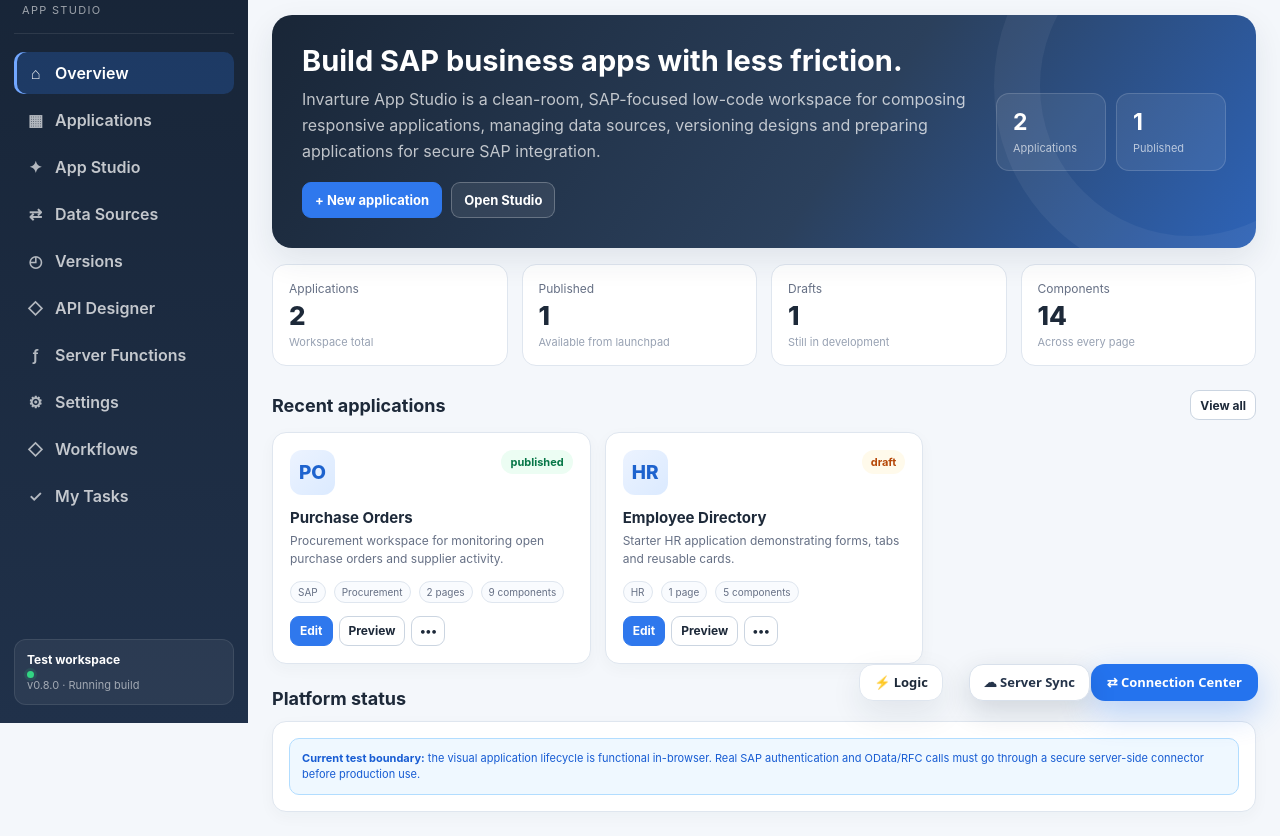
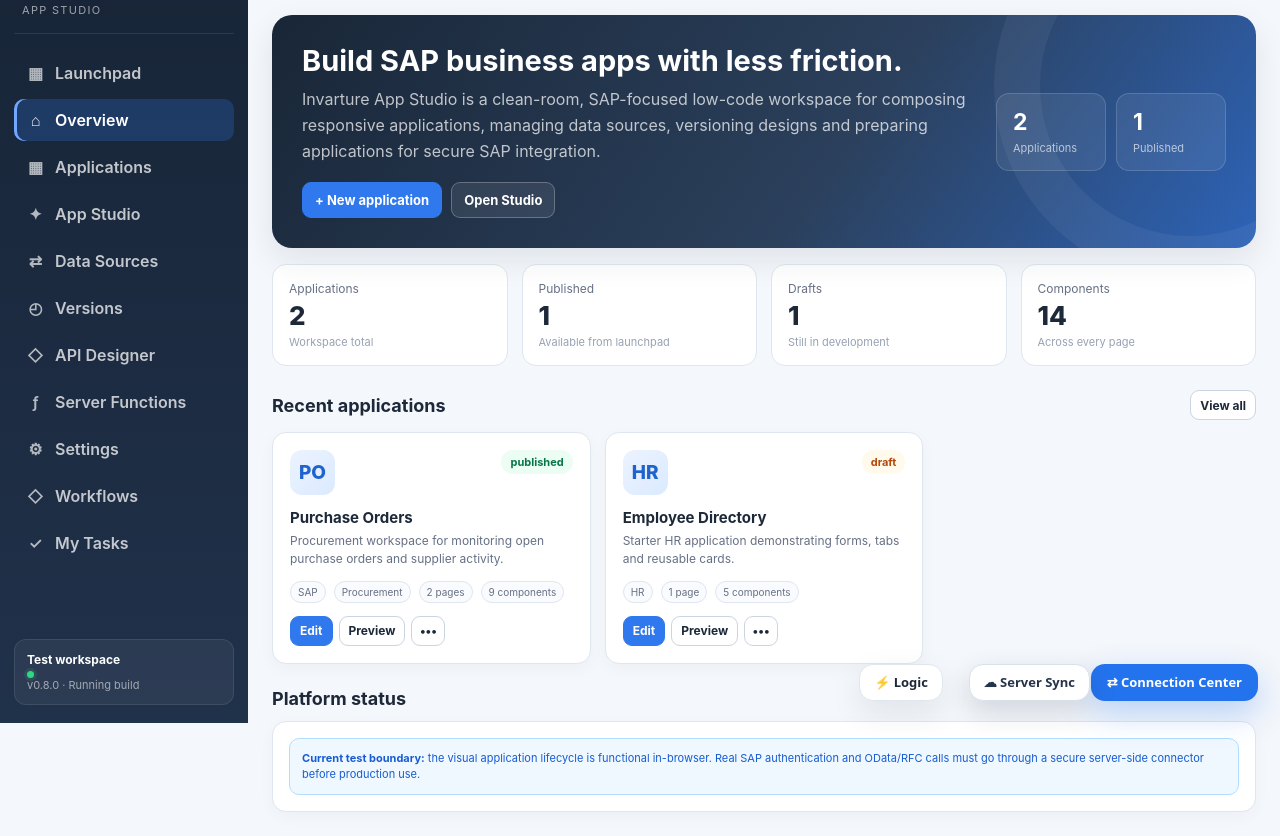
Before and after one commit to youssefdaoud23/SAP_APPS_YD, a website: page index.html in a window 1280 px wide. Shown: the part 77-913 px from the top of the page. Drawn offline with Linux system fonts and the light colour scheme; no server answers.

Commit message:
Load v0.9 role-aware launchpad

```diff
--- a/index.html
+++ b/index.html
@@ -35,5 +35,6 @@
   <script src="server-functions-v08.js"></script>
   <script src="component-library-v09.js"></script>
   <script src="workflow-designer-v09.js"></script>
+  <script src="launchpad-v09.js"></script>
 </body>
 </html>
```
